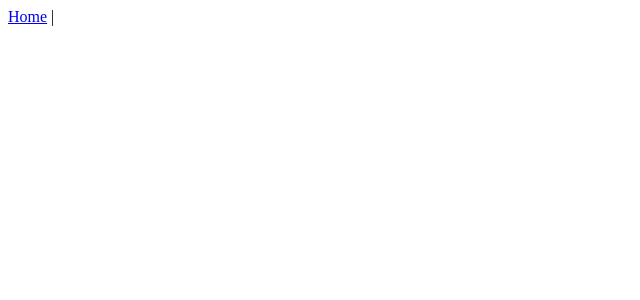
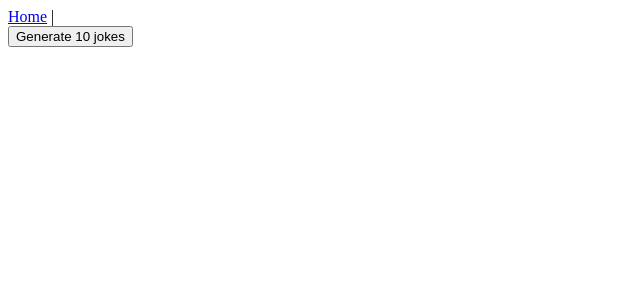
Before and after one commit to MVendrik/chuck-norris-assignment, a Vue app: page / in a window 1280 px wide. Shown: the top 300 px of the page, without its empty margins (0-640 px from the left). Built offline with nearby package versions, Linux system fonts and the light colour scheme.

Commit message:
Adding functionality to fetch jokes and log them to the console.

```diff
--- a/public/index.html
+++ b/public/index.html
@@ -1,16 +1,12 @@
 <!DOCTYPE html>
 <html lang="en">
   <head>
-    <meta charset="utf-8">
-    <meta http-equiv="X-UA-Compatible" content="IE=edge">
-    <meta name="viewport" content="width=device-width,initial-scale=1.0">
-    <link rel="icon" href="<%= BASE_URL %>favicon.ico">
-    <title><%= htmlWebpackPlugin.options.title %></title>
+    <meta charset="utf-8" />
+    <meta http-equiv="X-UA-Compatible" content="IE=edge" />
+    <meta name="viewport" content="width=device-width,initial-scale=1.0" />
+    <title>Chuck Norris Joke Generator</title>
   </head>
   <body>
-    <noscript>
-      <strong>We're sorry but <%= htmlWebpackPlugin.options.title %> doesn't work properly without JavaScript enabled. Please enable it to continue.</strong>
-    </noscript>
     <div id="app"></div>
     <!-- built files will be auto injected -->
   </body>
--- a/src/views/Home.vue
+++ b/src/views/Home.vue
@@ -1,5 +1,27 @@
 <template>
-  <div class="home"></div>
+  <div class="home">
+    <button class="joke-button" v-on:click="generateJokes">
+      Generate 10 jokes
+    </button>
+  </div>
 </template>
 
-<script></script>
+<script>
+export default {
+  name: "Home",
+  props: {},
+  methods: {
+    generateJokes: async function() {
+      let fetchedData = [];
+
+      let response = await fetch("http://api.icndb.com/jokes/random/10");
+
+      let parsed = await response.json();
+
+      fetchedData = parsed.value.map((item) => item.joke);
+
+      console.log(fetchedData);
+    },
+  },
+};
+</script>
```
